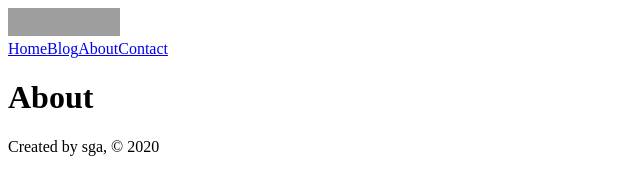
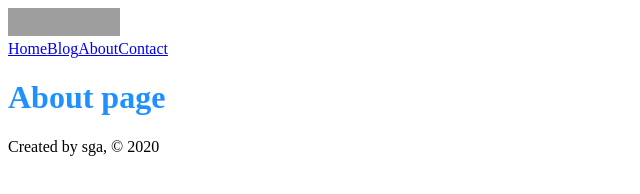
Before and after one commit to sgallen/gatsby-play, a Gatsby site: page /about in a window 1280 px wide. Shown: the whole page, without its empty margins (0-640 px from the left). Built offline with nearby package versions, Linux system fonts and the light colour scheme; Gatsby itself is replaced by a stand-in of ours; grey boxes are pictures that could not be loaded.

Commit message:
Introduce a basic css module for the About page

```diff
--- a/src/pages/about.js
+++ b/src/pages/about.js
@@ -1,11 +1,12 @@
 import React from "react"
 
 import { Layout } from "../components"
+import AboutStyle from "./about.module.scss"
 
 const AboutPage = () => {
   return (
     <Layout>
-      <h1>About</h1>
+      <h1 className={AboutStyle.dodger}>About page</h1>
     </Layout>
   )
 }
--- /dev/null
+++ b/src/pages/about.module.scss
@@ -0,0 +1,3 @@
+.dodger {
+    color: dodgerblue;
+}
```
